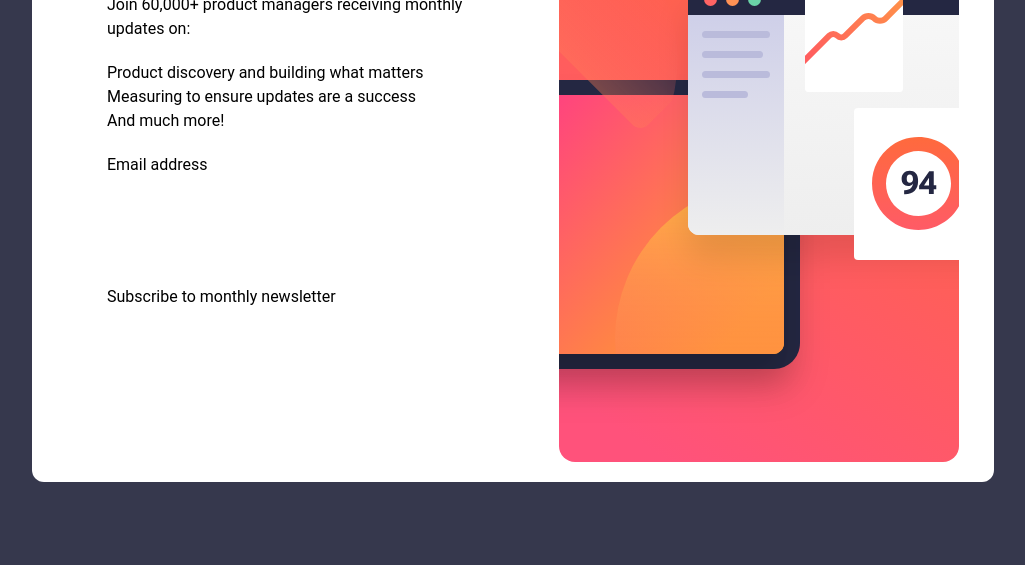
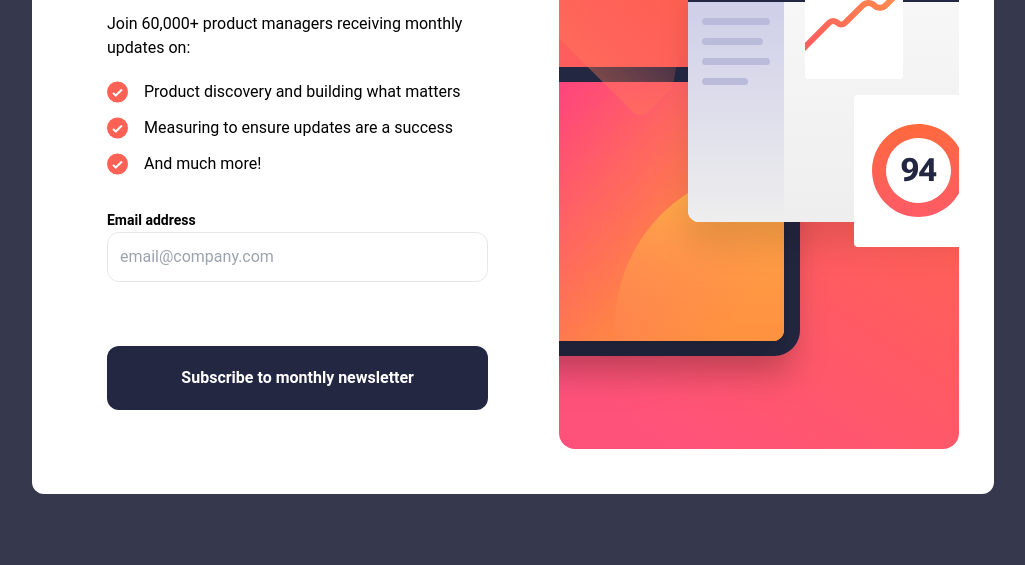
Before and after one commit to Tactenator/newsletter-sign-up-with-success-message, a website: page src/pages/index.html in a window 1280 px wide. Shown: the part 235-800 px from the top of the page, without its empty margins (127-1152 px from the left). Drawn offline with Linux system fonts and the light colour scheme.

Commit message:
finished base design

```diff
--- a/src/pages/index.html
+++ b/src/pages/index.html
@@ -13,20 +13,22 @@
   <!-- Sign-up form start -->
   <div id="container" class="flex flex-row bg-white justify-around p-5 rounded-xl m-auto">
     <div id="text-container" class="flex flex-col gap-5 items-start px-10 py-16 w-1/2">
-      <h1 class="text-4xl font-bold">Stay Updated!</h1>
+      <h1 class="text-[3rem] font-bold">Stay Updated!</h1>
 
-      <h4 class="">Join 60,000+ product managers receiving monthly updates on:</h4>
+      <h4 class="font-normal">Join 60,000+ product managers receiving monthly updates on:</h4>
 
-      <ul class="flex flex-col">
-        <li>Product discovery and building what matters</li>
-        <li>Measuring to ensure updates are a success</li>
-        <li>And much more!</li>
+      <ul>
+        <li class="flex flex-row gap-4"><img src="../../assets/images/icon-list.svg"></img>Product discovery and building what matters</li>
+        <li class="flex flex-row my-3 gap-4"><img src="../../assets/images/icon-list.svg">Measuring to ensure updates are a success</li>
+        <li class="flex flex-row mb-3 gap-4"><img src="../../assets/images/icon-list.svg">And much more!</li>
       </ul>
 
-      <label>Email address</label>
-      <input type="email">
+      <div class="w-full">
+        <label class="text-sm font-bold">Email address</label>
+        <input type="email" class="border border-gray-200 p-3 rounded-xl w-full" placeholder="email@company.com">
+      </div>
       <br>
-      <button>Subscribe to monthly newsletter</button>
+      <button class="w-full bg-dark-grey text-white py-5 rounded-xl font-bold">Subscribe to monthly newsletter</button>
     </div>
     <div id="image-container">
       <img src="../../assets/images/illustration-sign-up-desktop.svg" alt="Graphic showing web page and graph.">
--- a/tailwind.config.js
+++ b/tailwind.config.js
@@ -5,6 +5,9 @@ module.exports = {
     extend: {
       fontFamily: {
         'roboto': ['Roboto', 'sans-serif']
+      },
+      colors: {
+        "dark-grey": 'hsl(234, 29%, 20%)'
       }
     },
   },
```
Also changed, not shown: dist/output.css.
